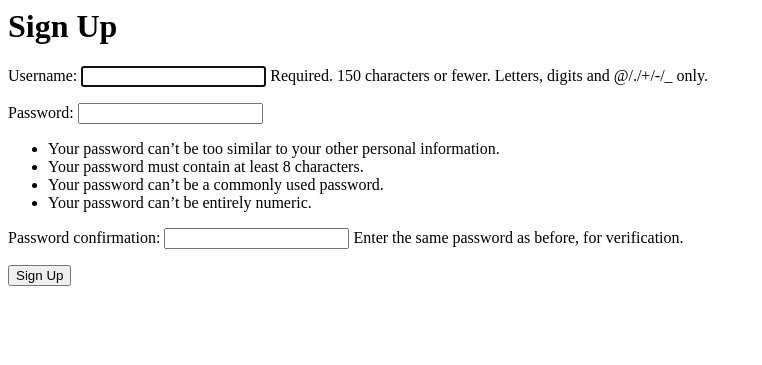
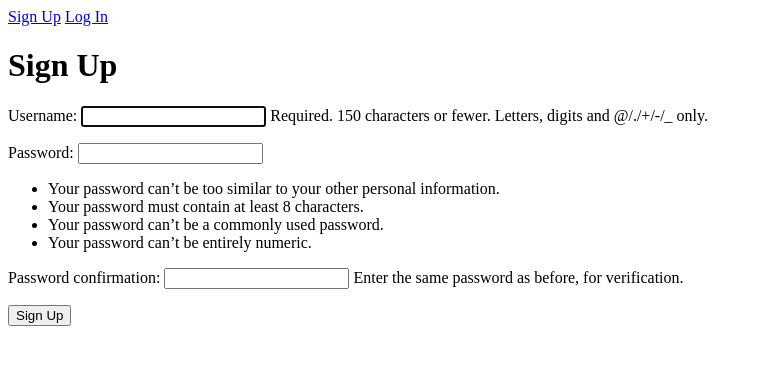
Before and after one commit to arBishal/WhatToDo-by-Django3, a Django app: page /signup/ in a window 1280 px wide. Shown: the top 365 px of the page, without its empty margins (0-762 px from the left). Run offline with Django 3.2, Linux system fonts and the light colour scheme.

Commit message:
Time to work on Log Out

```diff
--- /dev/null
+++ b/todo/templates/todo/base.html
@@ -0,0 +1,15 @@
+{% if user.is_authenticated %}
+
+Logged in as {{ user.username }}
+<a href="#">Log Out</a>
+
+{% else %}
+
+<a href="#">Sign Up</a>
+<a href="#">Log In</a>
+
+{% endif %}
+
+<br>
+
+{% block content %} {% endblock %}
--- a/todo/templates/todo/currenttodos.html
+++ b/todo/templates/todo/currenttodos.html
@@ -1 +1,6 @@
+{% extends 'todo/base.html' %}
+{% block content %}
+
 Current ToDos
+
+{% endblock %}
--- a/todo/templates/todo/signupuser.html
+++ b/todo/templates/todo/signupuser.html
@@ -1,3 +1,6 @@
+{% extends 'todo/base.html' %}
+{% block content %}
+
 <h1>Sign Up</h1>
 
 <h2>{{ error }}</h2>
@@ -7,3 +10,5 @@
     {{ form.as_p }}
     <button type="submit">Sign Up</button>
 </form>
+
+{% endblock %}
```
